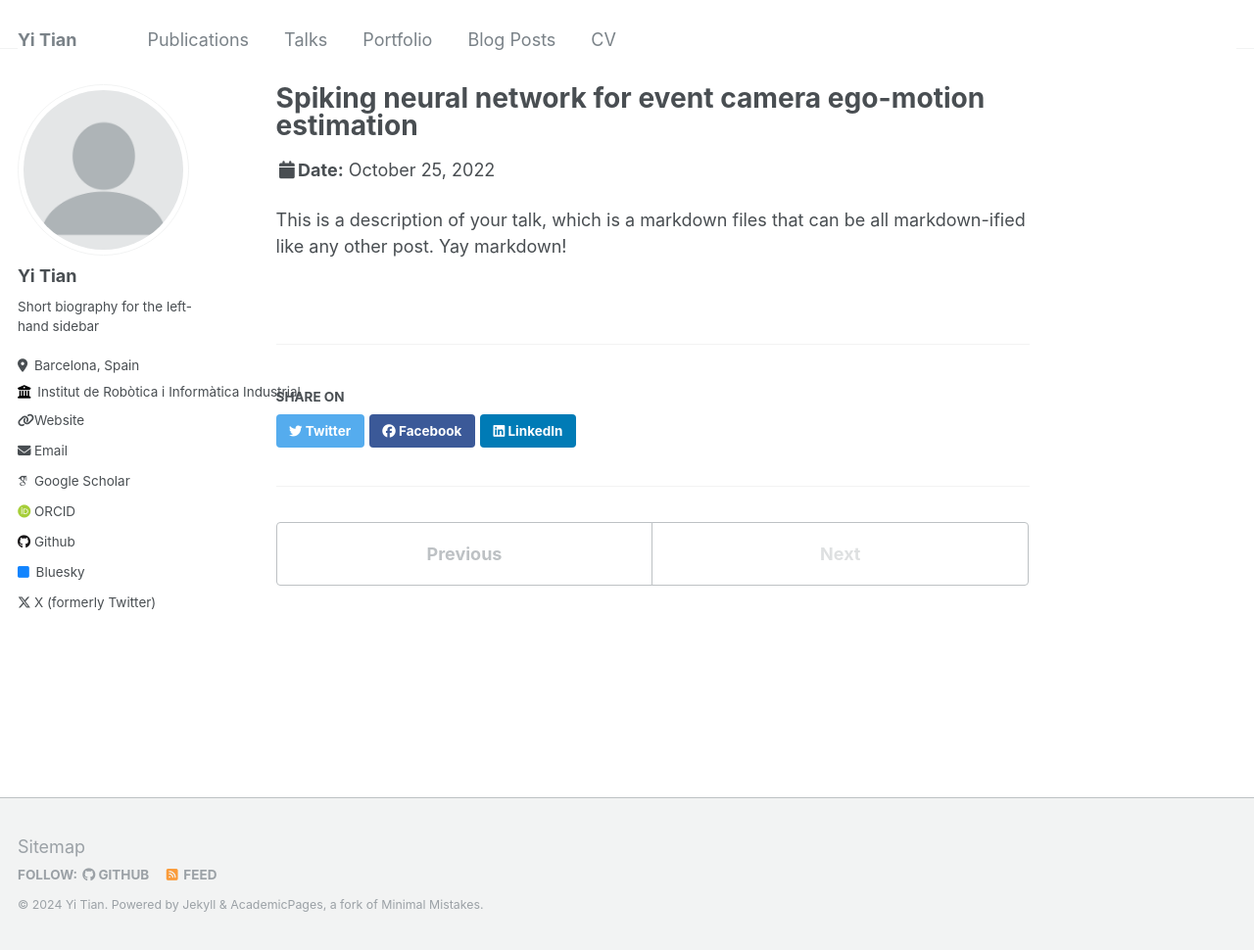
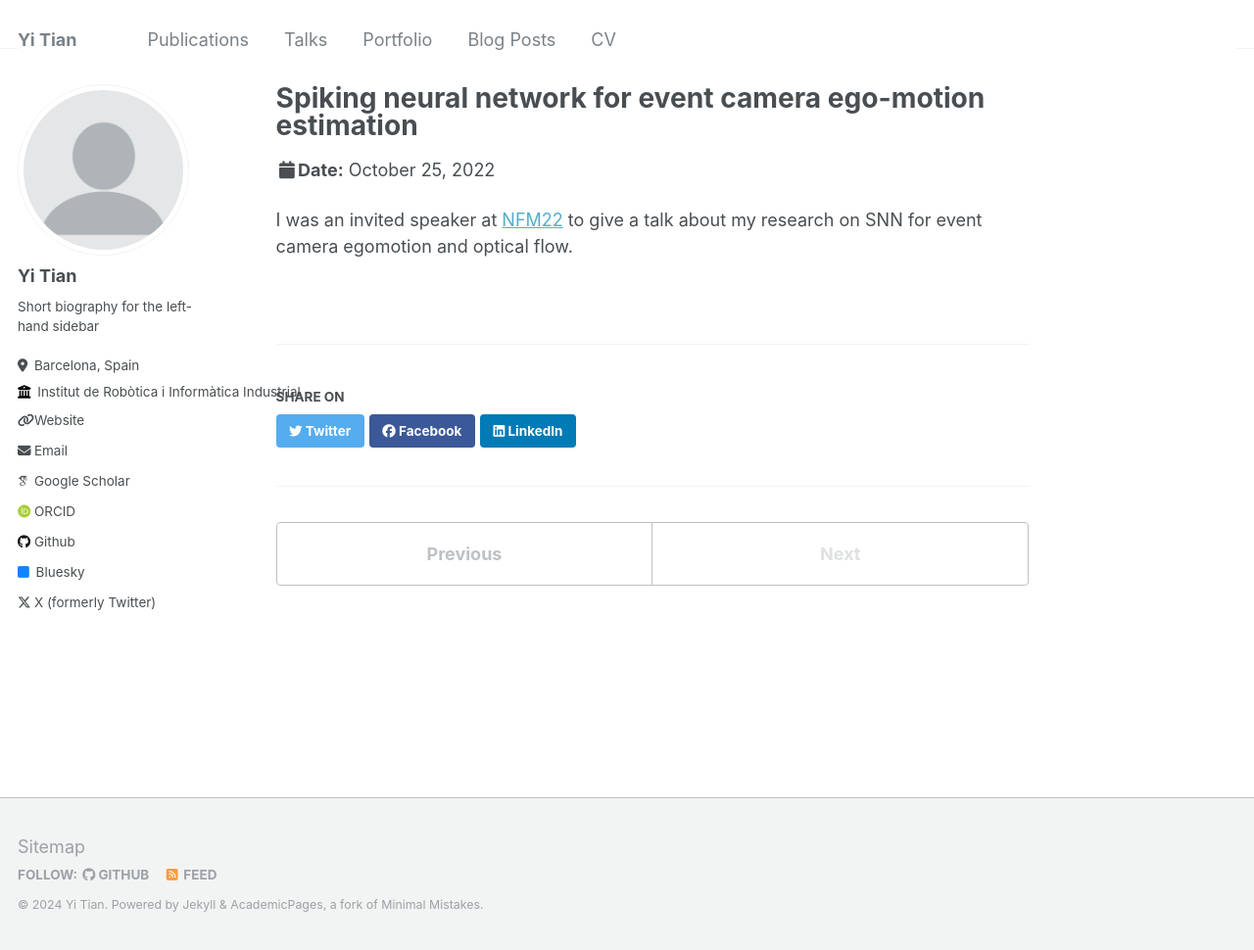
Before and after one commit to yitian97/yitian97.github.io, a Jekyll site: the page built from _talks/2022-10-25-talk-1.md, in a window 1280 px wide and 970 px high. Shown: the whole window at 98% size. Built offline with Jekyll 4.4.1, drawn with Linux system fonts in a browser that asks for light colours; some web fonts are replaced.

Commit message:
Update 2022-10-25-talk-1.md

```diff
--- a/_talks/2022-10-25-talk-1.md
+++ b/_talks/2022-10-25-talk-1.md
@@ -8,4 +8,4 @@ date: 2022-10-25
 location: "Barcelona, Spain"
 ---
 
-This is a description of your talk, which is a markdown files that can be all markdown-ified like any other post. Yay markdown!
+I was an invited speaker at [NFM22](https://www.nanoge.org/NFM22/symposia/neuromorphic-sensory-processing-learning-systems-inspired-in-computation-neurosc) to give a talk about my research on SNN for event camera egomotion and optical flow.
```
